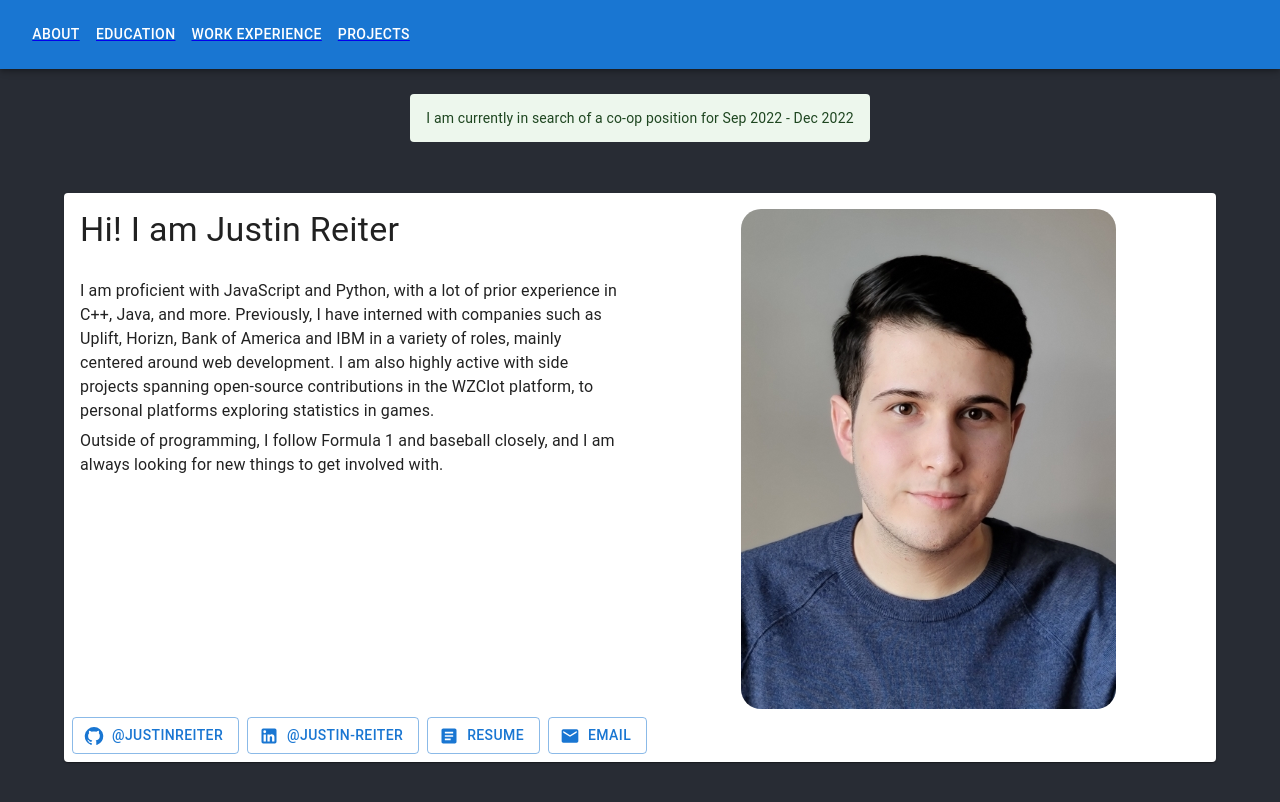
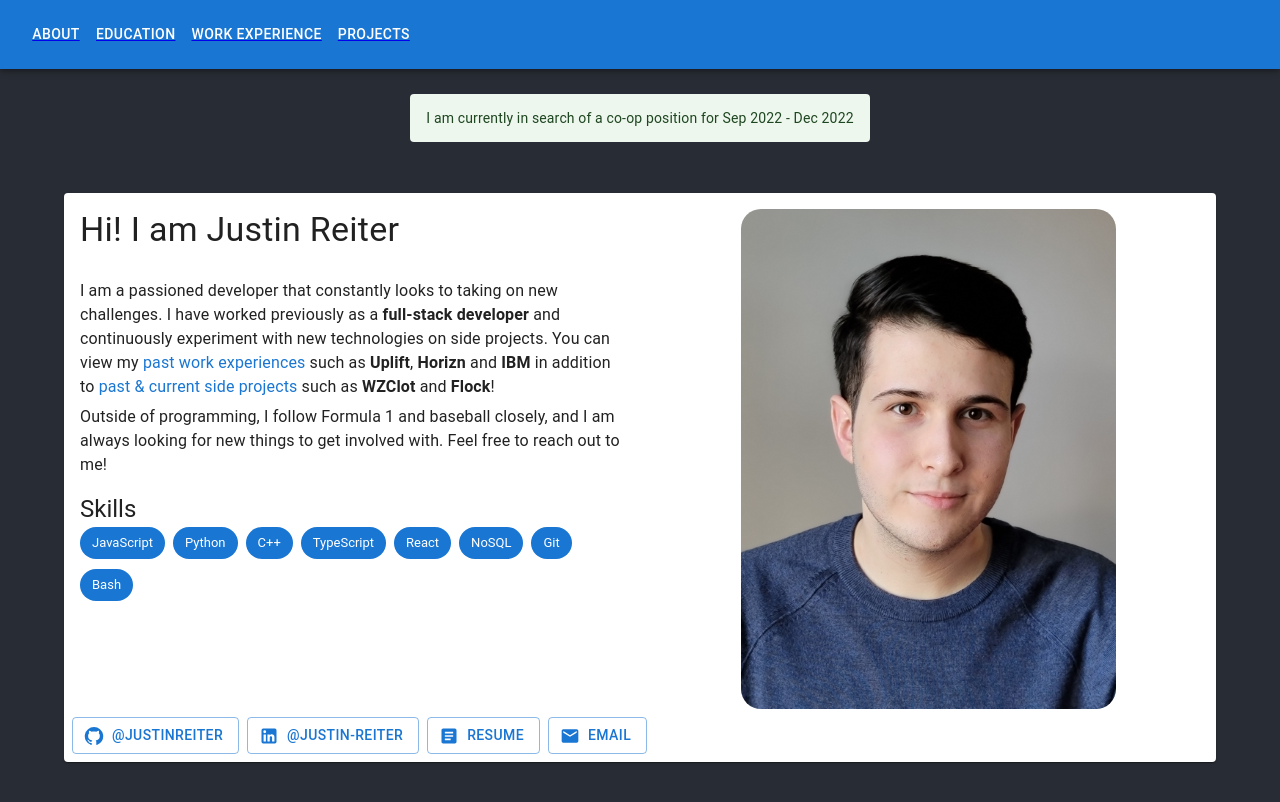
Before and after one commit to JustinReiter/JustinReiter.github.io, a React (Create React App) app: page /#/ in a window 1280 px wide. Shown: the top 802 px of the page. Built offline with nearby package versions, Linux system fonts and the light colour scheme.

Commit message:
Update home and education page

```diff
--- a/src/data.tsx
+++ b/src/data.tsx
@@ -243,3 +243,31 @@ export const NC_TEAM_MAPPING: {[k in string]: string} = {
     "NOR A": "37",
     "NOR B": "38"
 };
+
+export const COURSES = [
+    {
+        "code": "SE350",
+        "name": "Operating Systems",
+        "desc": ""
+    },
+    {
+        "code": "CS240",
+        "name": "Data Structures",
+        "desc": ""
+    },
+    {
+        "code": "CS341",
+        "name": "Algorithms",
+        "desc": ""
+    },
+    {
+        "code": "SE465",
+        "name": "Software Testing & QA",
+        "desc": ""
+    },
+    {
+        "code": "CS343",
+        "name": "Concurrent & Parallel Programming",
+        "desc": ""
+    }
+]
--- a/src/views/education/index.tsx
+++ b/src/views/education/index.tsx
@@ -2,13 +2,16 @@ import {
   Card,
   CardContent,
   Container,
+  Grid,
   Typography,
 } from '@mui/material'
+
+import { COURSES } from '../../data';
 
 const Home = () => {
   return (
     <Container maxWidth='lg'>
-      <Card sx={{ display: 'flex', flexDirection: 'column'}}>
+      <Card sx={{ display: 'flex', flexDirection: 'column', mb: 2}}>
         <CardContent>
           <Typography variant="h4" component="div">
             University of Waterloo | Honours Software Engineering
@@ -21,6 +24,22 @@ const Home = () => {
           </Typography>
         </CardContent>
       </Card>
+      <Card sx={{ display: 'flex', flexDirection: 'column'}}>
+        <CardContent>
+          <Typography variant="h6" gutterBottom component="div">
+           Relevant Course Material
+          </Typography>
+          <Grid container xs={12}>
+            {COURSES.map((course) => (
+              <Grid item xs={12} sm={6} md={4} key={course.code}>
+                <Typography gutterBottom sx={{ pt: 2 }} variant="body1" component="div">
+                  {course.code} — {course.name}
+                </Typography>
+              </Grid>
+            ))}
+          </Grid>
+        </CardContent>
+      </Card>
     </Container>
   )
 };
--- a/src/views/home/index.tsx
+++ b/src/views/home/index.tsx
@@ -3,6 +3,7 @@ import {
   Card,
   CardActions,
   CardContent,
+  Chip,
   Container,
   Grid,
   Link,
@@ -15,6 +16,18 @@ import ArticleIcon from '@mui/icons-material/Article';
 import EmailIcon from '@mui/icons-material/Email';
 import jr from '../../assets/jr_compressed.jpg';
 
+const skills = [
+  "JavaScript",
+  "Python",
+  "C++",
+  "TypeScript",
+  "React",
+  "NoSQL",
+  "Git",
+  "Bash",
+];
+
+const Strong = (props: any) => (<span style={{fontWeight: 'bold'}}>{props.children}</span>);
 
 const Home = () => {
   return (
@@ -27,11 +40,19 @@ const Home = () => {
                 Hi! I am Justin Reiter
               </Typography>
               <Typography gutterBottom variant="body1" component="div" sx={{pt:2}} >
-                I am proficient with JavaScript and Python, with a lot of prior experience in C++, Java, and more. Previously, I have interned with companies such as Uplift, Horizn, Bank of America and IBM in a variety of roles, mainly centered around web development. I am also highly active with side projects spanning open-source contributions in the WZClot platform, to personal platforms exploring statistics in games.
+                I am a passioned developer that constantly looks to taking on new challenges. I have worked previously as a <Strong>full-stack developer</Strong> and continuously experiment with new technologies on side projects. You can view my <Link href="/#/experience" underline="none">past work experiences</Link> such as <Strong>Uplift</Strong>, <Strong>Horizn</Strong> and <Strong>IBM</Strong> in addition to <Link href="/#/projects" underline="none">past & current side projects</Link> such as <Strong>WZClot</Strong> and <Strong>Flock</Strong>!
               </Typography>
               <Typography variant="body1" component="div">
-                Outside of programming, I follow Formula 1 and baseball closely, and I am always looking for new things to get involved with.
+                Outside of programming, I follow Formula 1 and baseball closely, and I am always looking for new things to get involved with. Feel free to reach out to me!
               </Typography>
+              <Typography variant="h5" component="div" sx={{mt: 2}}>Skills</Typography>
+              <Grid container direction='row' spacing={1}>
+                {skills.map((skill: string) =>
+                  <Grid item key={skill}>
+                    <Chip label={skill} variant="filled" color="primary" />
+                  </Grid>
+                )}
+              </Grid>
             </CardContent>
           </Grid>
           <Grid item xs={12} md={6} display='flex' sx={{ justifyContent: 'center', mt: 2 }}>
```
